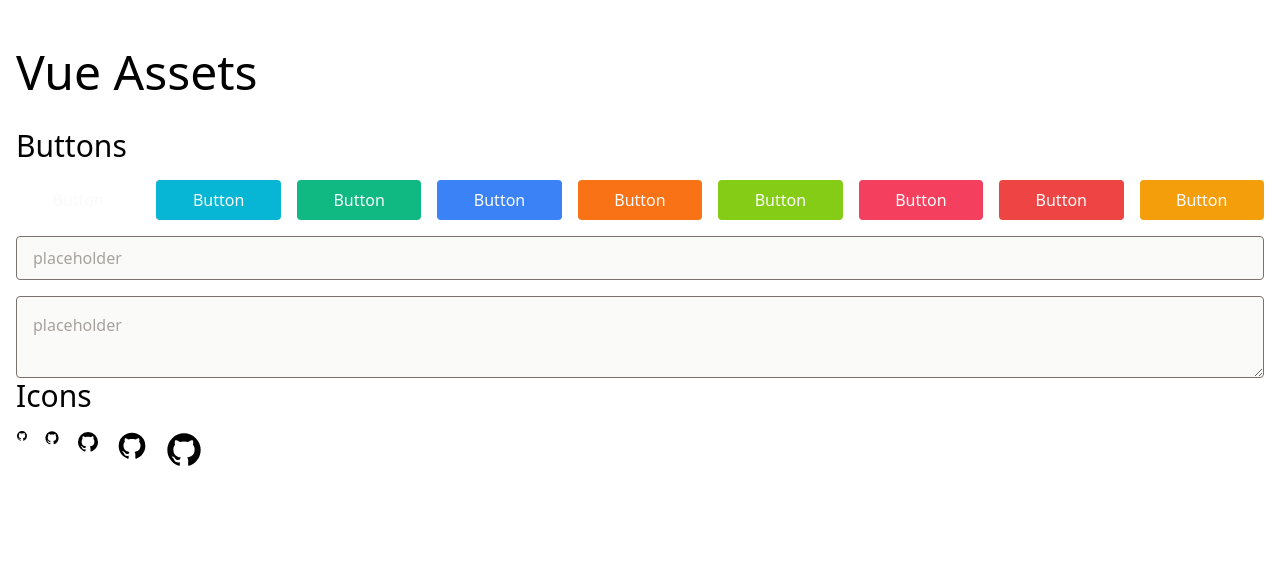
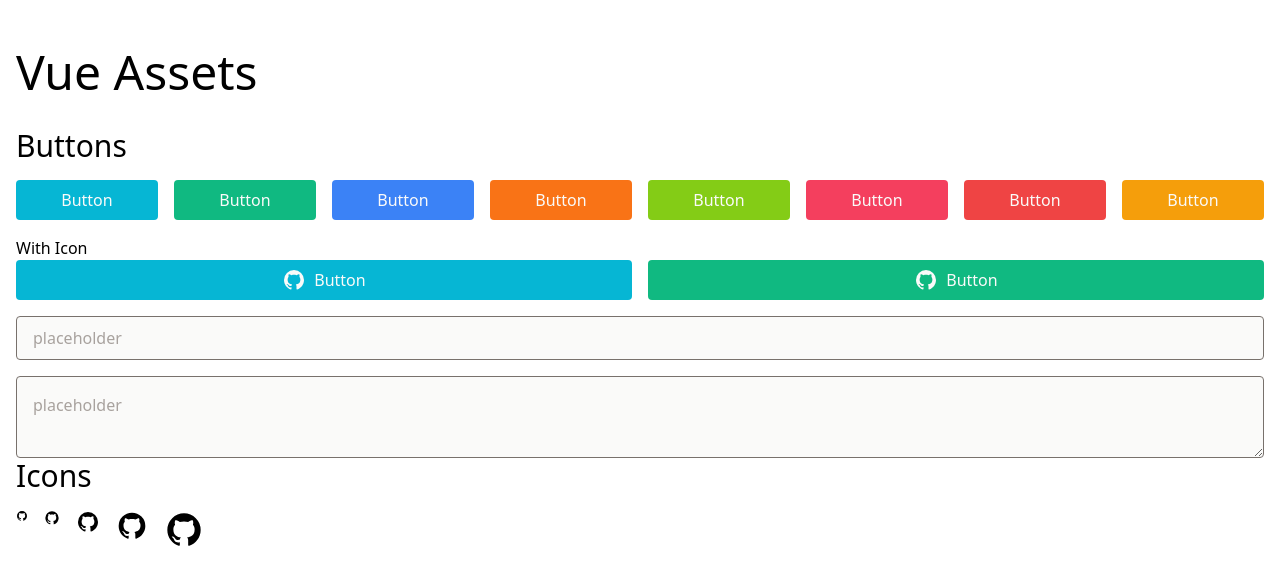
Before and after one commit to ykob/vue-assets, a Vue app: page / in a window 1280 px wide. Shown: the top 584 px of the page. Built offline with nearby package versions, Linux system fonts and the light colour scheme; the HTML template or start-up script is replaced by a standard one.

Commit message:
added the icon prop on the ButtonBlock component.

```diff
--- a/src/components/button/ButtonBlock.vue
+++ b/src/components/button/ButtonBlock.vue
@@ -1,5 +1,6 @@
 <template>
   <button-basics :class="classnames" :tag="tag" @click="$emit('click', $event)">
+    <icon-basics v-if="icon !== undefined" class="mr-2" :d="icon" />
     <slot />
   </button-basics>
 </template>
@@ -7,13 +8,19 @@
 <script lang="ts">
 import { defineComponent } from 'vue'
 import ButtonBasics from './ButtonBasics.vue'
+import IconBasics from '@/components/icon/IconBasics.vue'
 
 export default defineComponent({
   name: 'ButtonBlock',
   components: {
     ButtonBasics,
+    IconBasics,
   },
   props: {
+    icon: {
+      type: String || undefined,
+      default: undefined,
+    },
     isLoading: {
       type: Boolean,
       default: false,
--- a/src/views/ViewHome.vue
+++ b/src/views/ViewHome.vue
@@ -1,7 +1,6 @@
 <template>
   <h2 class="mb-4 text-3xl">Buttons</h2>
   <div class="flex gap-4 mb-4">
-    <button-block> Button </button-block>
     <button-block-primary> Button </button-block-primary>
     <button-block-secondary> Button </button-block-secondary>
     <button-block class="text-neutral-50 bg-information-500">
@@ -16,6 +15,13 @@
     </button-block>
     <button-block class="text-neutral-50 bg-error-500"> Button </button-block>
     <button-block class="text-neutral-50 bg-warning-500"> Button </button-block>
+  </div>
+  <h3>With Icon</h3>
+  <div class="flex gap-4 mb-4">
+    <button-block-primary :icon="icon.mdiGithub"> Button </button-block-primary>
+    <button-block-secondary :icon="icon.mdiGithub">
+      Button
+    </button-block-secondary>
   </div>
   <div class="flex flex-col gap-4 mb-4">
     <input-text v-model="inputText" placeholder="placeholder" />
```
